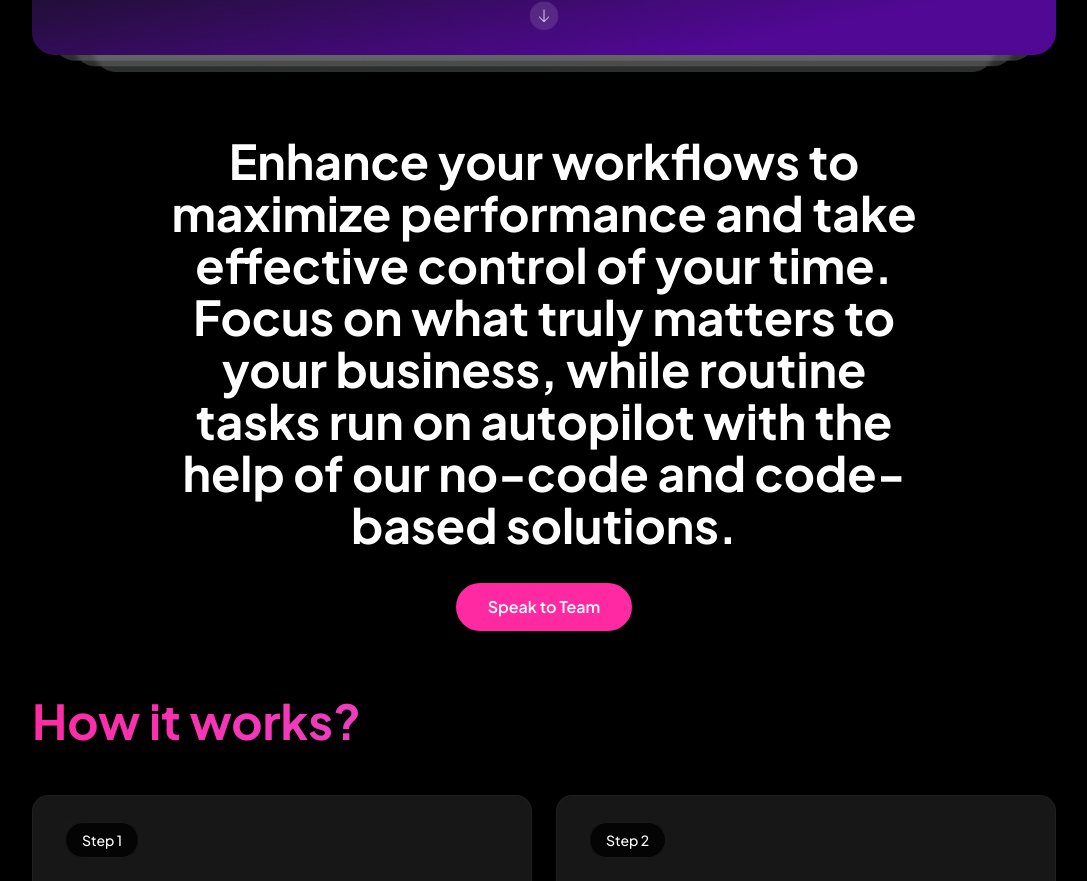
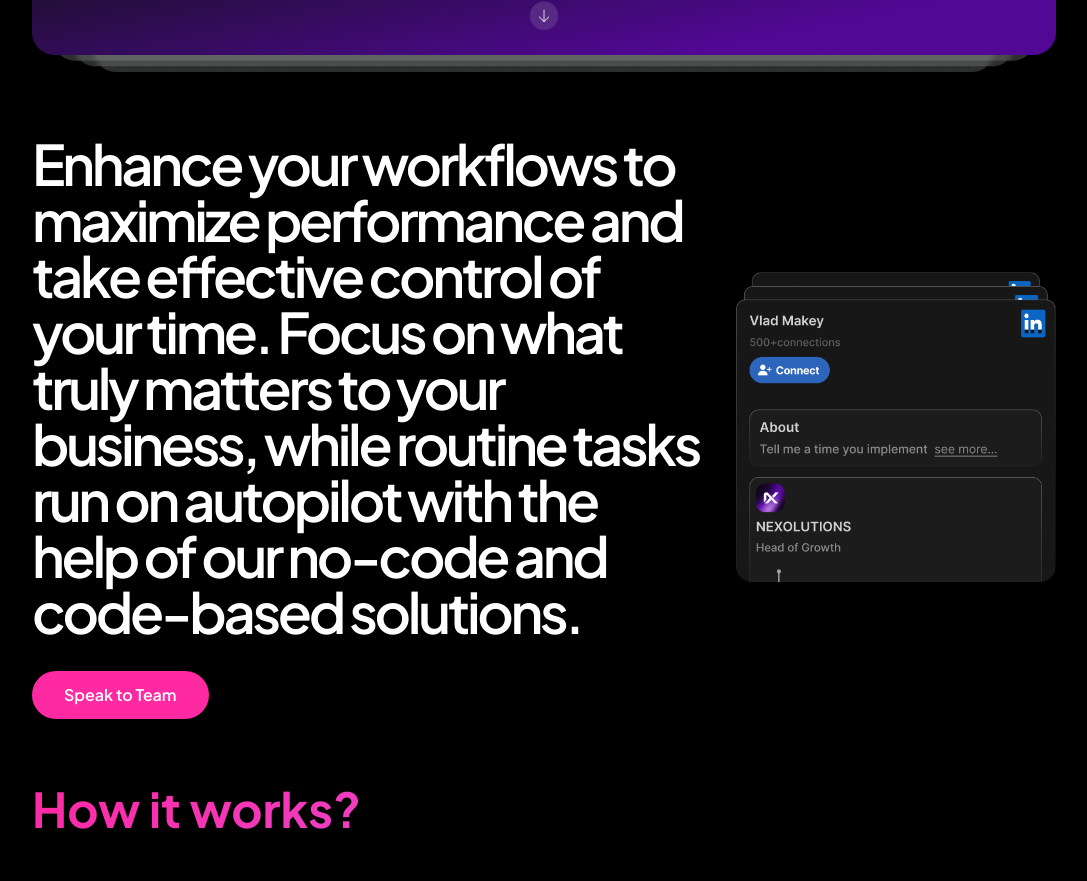
Before and after one commit to AxisOrganization/nexolutionsai, a React (Vite) app: page / in a window 1280 px wide. Shown: the part 725-1606 px from the top of the page, without its empty margins (96-1183 px from the left). Built offline with nearby package versions, Linux system fonts and the light colour scheme.

Commit message:
Align text and add image
Align text to the left and add the provided image to the right, applying Plus Jakarta Sans 56 semibold font with specified line height and spacing.

```diff
--- a/src/pages/Nexolutions.tsx
+++ b/src/pages/Nexolutions.tsx
@@ -73,8 +73,9 @@ const Nexolutions = () => {
 
       {/* Enhance Workflows */}
       <section className="pb-16 px-4 md:px-8 lg:px-32">
-        <div className="max-w-3xl mx-auto text-center">
-          <h2 className="text-3xl md:text-5xl font-bold leading-tight">
+        <div className="flex items-center justify-between max-w-7xl mx-auto">
+          <div className="flex-1 text-left">
+            <h2 className="font-jakarta font-semibold leading-[56px] tracking-[-3.36px]" style={{ fontSize: '56px' }}>
               {t('enhance.title')}
             </h2>
             <a href={calendlyUrl} target="_blank" rel="noopener noreferrer">
@@ -82,6 +83,14 @@ const Nexolutions = () => {
                 {t('hero.cta')}
               </Button>
             </a>
+          </div>
+          <div className="flex-shrink-0 ml-8">
+            <img
+              src="/lovable-uploads/8ff8c146-e101-4f7d-ba49-91d0eb4bf510.png"
+              alt="Vlad Makey LinkedIn Profile"
+              className="w-80 h-auto rounded-lg shadow-lg"
+            />
+          </div>
         </div>
       </section>
 
```
Also changed, not shown: public/lovable-uploads/8ff8c146-e101-4f7d-ba49-91d0eb4bf510.png (added). Lines whose indentation alone changed are shown as unchanged.
